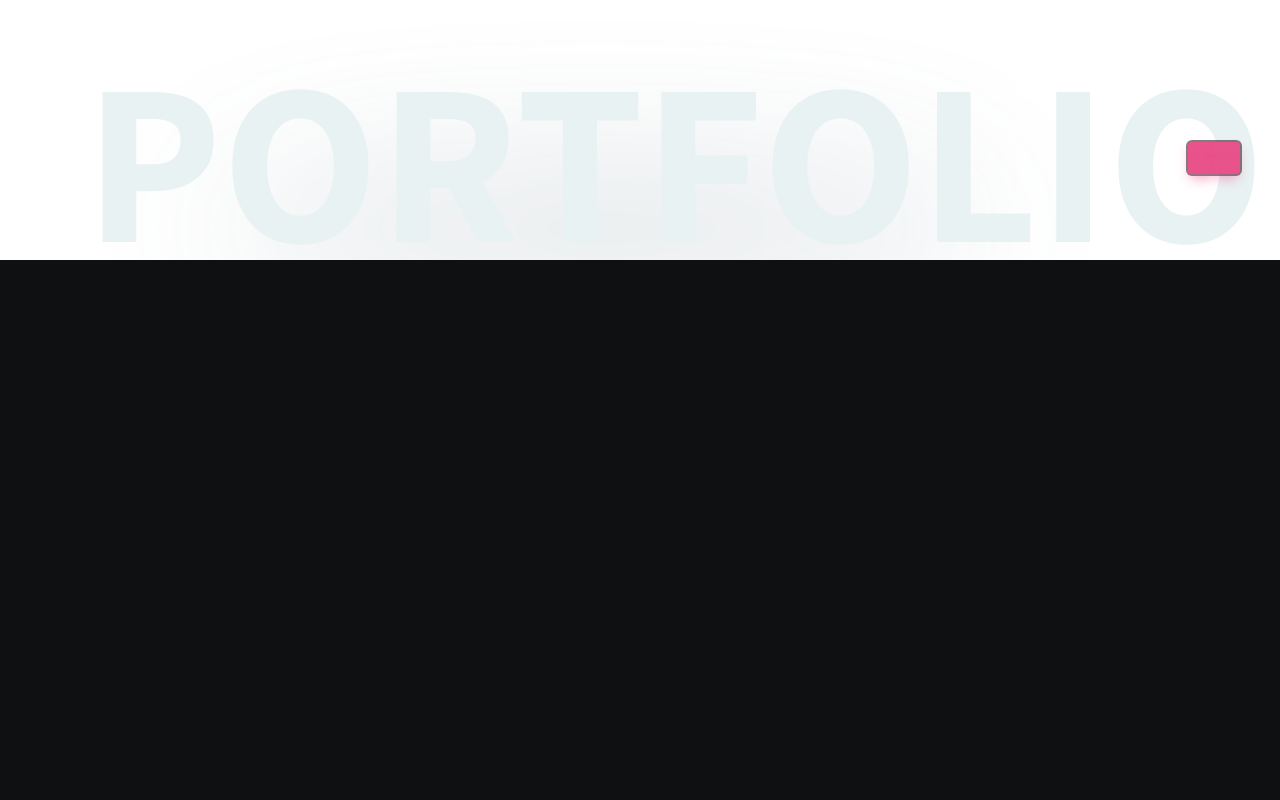
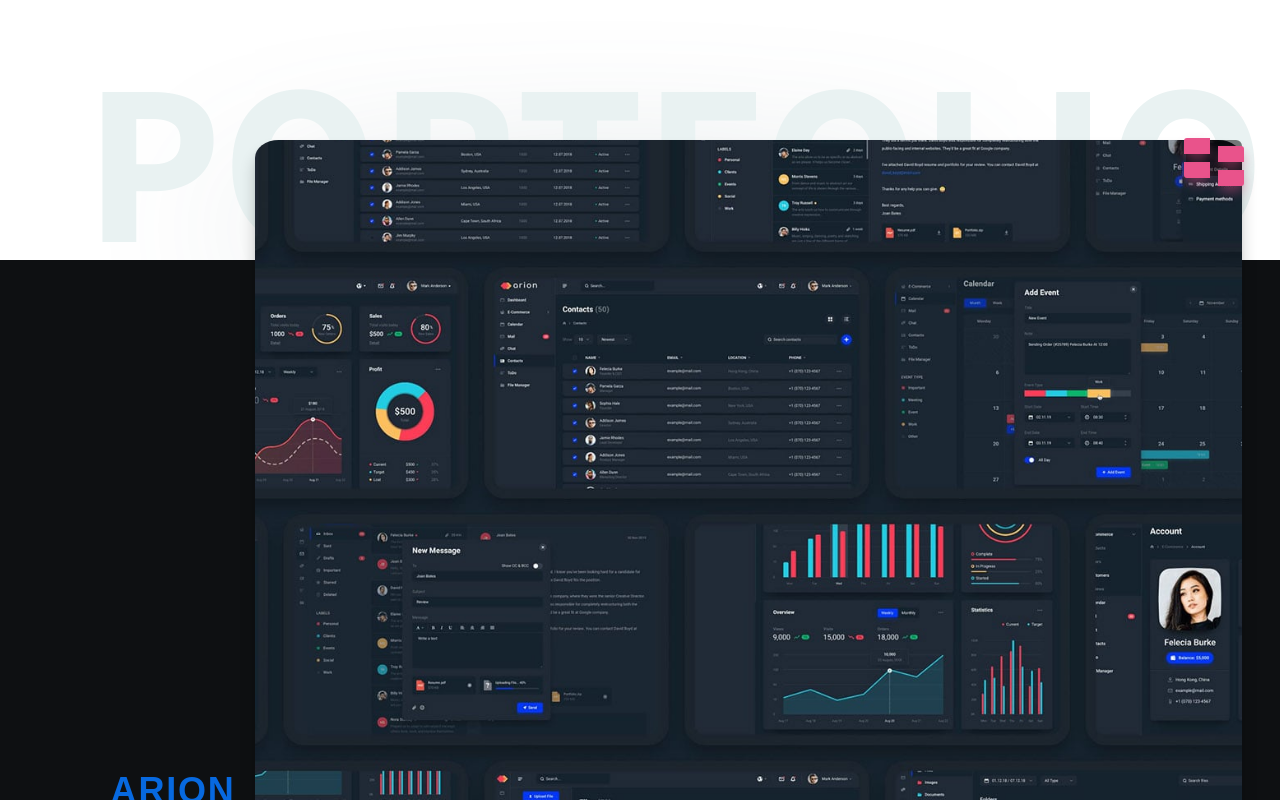
Before and after one commit to evsgodev/my-portfolio-app, a React (Create React App) app: page / in a window 1280 px wide. Shown: the part 540-1340 px from the top of the page. Built offline with nearby package versions, Linux system fonts and the light colour scheme.

Commit message:
Fixed toggle for grid projects.

```diff
--- a/src/components/containers/ProjectInterface.js
+++ b/src/components/containers/ProjectInterface.js
@@ -1,14 +1,14 @@
-import React, {useState} from "react";
+import React from "react";
 import SwitcherGrid from "../ui/switcher-grid/SwitcherGrid";
 import ProjectGuide from "../layout/project-guide/ProjectGuide";
 
-function ProjectInterface() {
-    const [gridState, setGridState] = useState(false);
+function ProjectInterface(props) {
+    const {gridState, setGridState} = props;
 
     return (
         <div>
-            <SwitcherGrid gridState={!gridState} setGridState={setGridState} />
-            <ProjectGuide gridState={!gridState} setGridState={setGridState} />
+            <SwitcherGrid gridState={gridState} setGridState={setGridState} />
+            <ProjectGuide gridState={gridState} setGridState={setGridState} />
         </div>
     )
 }
--- a/src/components/containers/project-covers/ProjectCovers.js
+++ b/src/components/containers/project-covers/ProjectCovers.js
@@ -22,24 +22,27 @@ const Slider = styled(Swiper)`
 const ProjectCovers = props => {
     const [ items ] = useState(projects);
     const { gridState, setGridState } = props;
-    const toggleDuration = 0.2;
     const projectCoverTitle = useRef(null);
     const projectCoverItems = useRef(null);
-    const projectCoverItem = useRef(null);
+    const projectCoverItem = useRef([]);
     const projectCoverRow = useRef(null);
     const projectCoverProgressLine = useRef(null);
     const projectSlider = useRef(null);
 
+    const refsProjectItems = item => projectCoverItem.current.push(item);
+
     useEffect(() => {
+        const toggleDuration = 0.2;
         const tlToggle = gsap.timeline();
         const tlRow = gsap.timeline();
 
-        gsap.to(projectCoverItems.current, {
+        if (gridState) {
+            gsap.to(projectCoverItem.current, {
                 scale: 0.0,
                 duration: toggleDuration + 0.2
             });
 
-        gsap.set(projectCoverRow.current, {
+            gsap.set(projectSlider.current, {
                 x: '100%',
                 autoAlpha: 0
             });
@@ -48,29 +51,6 @@ const ProjectCovers = props => {
                 x: '-18%',
                 autoAlpha: 0
             });
-
-        if (!gridState) {
-            tlToggle.to(projectCoverRow.current, {
-                autoAlpha: 0,
-                duration: toggleDuration,
-                ease: 'linear'
-            }).to(projectCoverItems.current, {
-                autoAlpha: 1,
-                duration: toggleDuration,
-                ease: 'linear',
-                onStart: () => {
-                    projectCoverItems.current.style.display = '';
-                    projectCoverRow.current.style.display = 'none';
-                    gsap.to(projectCoverItem.current, {
-                        scale: 1,
-                        duration: toggleDuration + 0.1,
-                        ease: Back.easeOut.config(1)
-                    });
-                }
-            });
-
-            return;
-        }
 
             tlToggle.to(projectCoverItems.current, {
                 autoAlpha: 0,
@@ -101,6 +81,26 @@ const ProjectCovers = props => {
                         }, '-=0.75');
                 }
             });
+        } else {
+            tlToggle.to(projectCoverRow.current, {
+                autoAlpha: 0,
+                duration: toggleDuration,
+                ease: 'linear'
+            }).to(projectCoverItems.current, {
+                autoAlpha: 1,
+                duration: toggleDuration,
+                ease: 'linear',
+                onStart: () => {
+                    projectCoverItems.current.style.display = '';
+                    projectCoverRow.current.style.display = 'none';
+                    gsap.to(projectCoverItem.current, {
+                        scale: 1,
+                        duration: toggleDuration + 0.1,
+                        ease: Back.easeOut.config(1)
+                    });
+                }
+            });
+        }
     }, [gridState, setGridState]);
 
     return (
@@ -121,7 +121,7 @@ const ProjectCovers = props => {
 
                            return (
                                <div
-                                   className={`${classes['project-covers__item']} ${primary ? classes['project-covers__item--primary'] : ''} ${dark ? classes['project-covers__item--dark'] : ''} ${empty ? classes['project-covers__item--last'] : ''}`} key={id}>
+                                   className={`${classes['project-covers__item']} ${primary ? classes['project-covers__item--primary'] : ''} ${dark ? classes['project-covers__item--dark'] : ''} ${empty ? classes['project-covers__item--last'] : ''}`} key={id} ref={refsProjectItems}>
                                    <ProjectCover project={item} />
                                </div>
                            )
--- a/src/components/layout/project-guide/ProjectGuide.js
+++ b/src/components/layout/project-guide/ProjectGuide.js
@@ -1,12 +1,18 @@
 import classes from "./ProjectGuide.module.scss";
+import {useState} from "react";
 
 const ProjectGuide = props => {
-    const { gridState, setGridState } = props;
+    const { gridState } = props;
+    const [ isVisible, setIsVisible ] = useState(true);
+
+    const onClosed = () => {
+        setIsVisible(false);
+    }
 
     return (
         <div
-            className={`${classes['project-guide']} ${gridState ? classes['is-active'] : ''}`}
-            onClick={ () => setGridState(false) }
+            className={`${classes['project-guide']} ${(gridState && isVisible) ? classes['is-active'] : ''}`}
+            onClick={ onClosed }
         >
             <div className={classes['project-guide__container']}>
                 <svg className={classes['icon-swipe']}>
--- a/src/components/routes/Home.js
+++ b/src/components/routes/Home.js
@@ -1,4 +1,4 @@
-import React from "react";
+import React, {useState} from "react";
 import Header from "../layout/header/Header";
 import Intro from "../layout/intro/Intro";
 import ProjectCovers from "../containers/project-covers/ProjectCovers";
@@ -6,13 +6,15 @@ import ProjectInterface from "../containers/ProjectInterface";
 import Footer from "../layout/footer/Footer";
 
 function Home() {
+    const [gridState, setGridState] = useState(false);
+
     return (
         <div className={'page-wrapper'}>
             <Header toggleLinkPath="/about" toggleLinkText="Portfolio" />
             <Intro title="Portfolio" />
-            <ProjectInterface />
+            <ProjectInterface gridState={gridState} setGridState={setGridState} />
             <main className={'page-content'}>
-                <ProjectCovers title={'Projects'} />
+                <ProjectCovers gridState={gridState} setGridState={setGridState} title={'Projects'} />
             </main>
             <Footer />
         </div>
```
Lines whose indentation alone changed are shown as unchanged.
